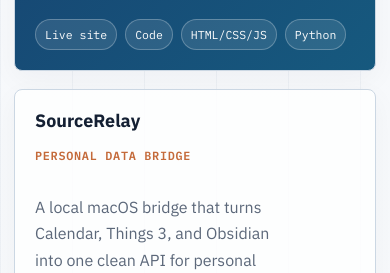
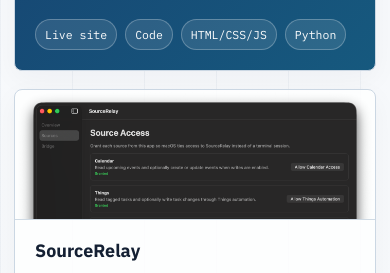
Before and after one commit to alfonsopuicercus/alfonsopuicercus.github.io, a plain HTML site: page index.html in a window 390 px wide. Shown: the part 7446-7719 px from the top of the page. Drawn offline with Linux system fonts and the light colour scheme.

Commit message:
feat: add sourcerelay app screenshot

```diff
--- a/index.html
+++ b/index.html
@@ -238,7 +238,7 @@
           </article>
 
           <article class="project-card source-relay-card">
-            <img class="project-logo" src="assets/sourcerelay-logo.png" alt="SourceRelay logo" width="64" height="64" />
+            <img class="project-preview source-relay-preview" src="assets/sourcerelay-sources.png" alt="SourceRelay Sources settings screenshot" />
             <div class="project-topline">
               <h3><a href="https://github.com/alfonsopuicercus/source-relay" target="_blank" rel="noopener">SourceRelay</a></h3>
               <span>Personal data bridge</span>
--- a/style.css
+++ b/style.css
@@ -431,7 +431,8 @@
   box-shadow: 0 8px 28px rgba(20, 32, 51, 0.04);
 }
 
-.source-relay-card {
+.source-relay-card,
+.vault-card {
   overflow: hidden;
 }
 
@@ -456,29 +457,11 @@
   background: #03040a;
 }
 
-.vault-card {
-  overflow: hidden;
-}
-
+.source-relay-preview,
 .vault-preview {
   object-position: center top;
   border-bottom-color: rgba(203, 215, 227, 0.9);
   opacity: 1;
-}
-
-.project-logo {
-  position: absolute;
-  right: 22px;
-  bottom: 18px;
-  width: 64px;
-  height: 64px;
-  border-radius: 16px;
-  box-shadow: 0 14px 28px rgba(20, 32, 51, 0.12);
-}
-
-.source-relay-card p,
-.source-relay-card .tag-list {
-  padding-right: 78px;
 }
 
 .project-card.featured {
@@ -710,11 +693,6 @@
     text-align: left;
   }
 
-  .project-logo {
-    width: 54px;
-    height: 54px;
-  }
-
   .project-preview {
     width: calc(100% + 40px);
     height: 130px;
@@ -725,11 +703,6 @@
     padding: 16px 28px;
   }
 
-  .source-relay-card p,
-  .source-relay-card .tag-list {
-    padding-right: 62px;
-  }
-
   .footer-inner {
     flex-direction: column;
   }
```
Also changed, not shown: assets/sourcerelay-sources.png (added).
